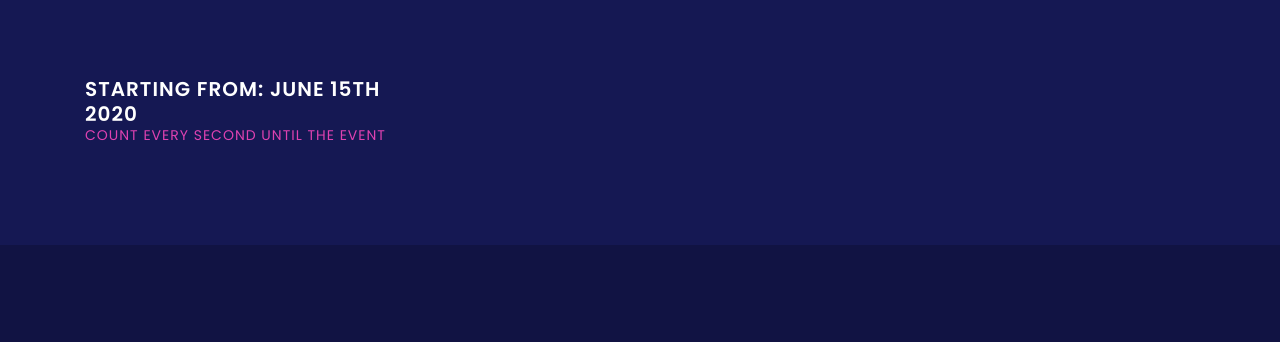
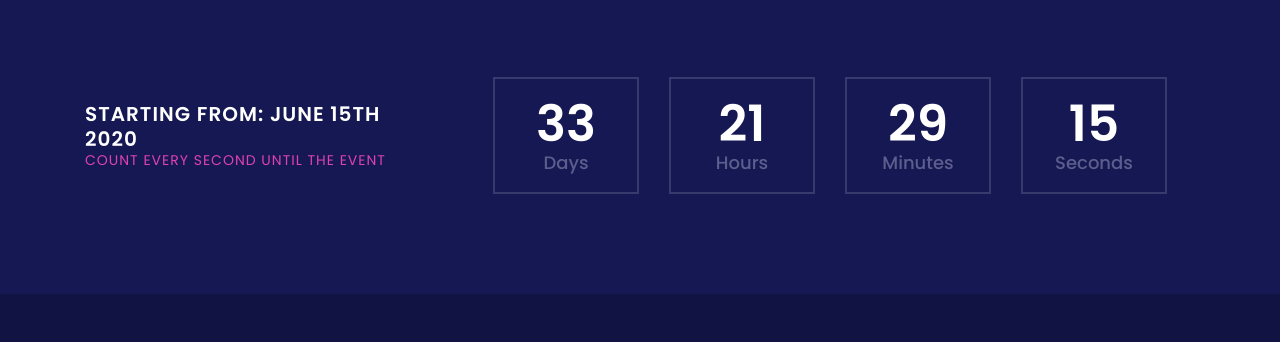
Before and after one commit to tanyagarg2509/ASWI2020.github.io, a plain HTML site: page index.html in a window 1280 px wide. Shown: the part 1488-1830 px from the top of the page. Drawn offline with Linux system fonts and the light colour scheme.

Commit message:
Counter added

```diff
--- a/index.html
+++ b/index.html
@@ -200,12 +200,42 @@
                             <h6>Count Every Second Until the Event</h6>
                         </div>
                     </div>
+                    <script>
+                        // Set the date we're counting down to
+                        var countDownDate = new Date("june 15, 2020 09:30:00").getTime();
 
-                    <!-- <div class="col-12 col-md-9">
+                        // Update the count down every 1 second
+                        var x = setInterval(function() {
+
+                            // Get today's date and time
+                            var now = new Date().getTime();
+
+                            // Find the distance between now and the count down date
+                            var distance = countDownDate - now;
+
+                            // Time calculations for days, hours, minutes and seconds
+                            var days = Math.floor(distance / (1000 * 60 * 60 * 24));
+                            var hours = Math.floor((distance % (1000 * 60 * 60 * 24)) / (1000 * 60 * 60));
+                            var minutes = Math.floor((distance % (1000 * 60 * 60)) / (1000 * 60));
+                            var seconds = Math.floor((distance % (1000 * 60)) / 1000);
+                            //
+                            //
+                            // Output the result in an element with id="demo"
+                            document.getElementById("clock").innerHTML = "<div>" + days + "<span> Days</span></div> <div>" + hours + "<span> Hours</span></div><div>" +
+                                minutes + "<span> Minutes</span></div><div>" + seconds + "<span> Seconds</span></div>";
+
+                            // If the count down is over, write some text
+                            if (distance < 0) {
+                                clearInterval(x);
+                                document.getElementById("clock").innerHTML = "WORKSHOP IS LIVE NOW";
+                            }
+                        }, 1000);
+                    </script>
+                    <div class="col-12 col-md-8">
                         <div class="countdown-timer mb-100 wow fadeInUp" data-wow-delay="300ms">
                             <div id="clock"></div>
                         </div>
-                    </div> -->
+                    </div>
                 </div>
             </div>
         </div>
--- a/js/default-assets/active.js
+++ b/js/default-assets/active.js
@@ -224,11 +224,11 @@
     // ****************************
     // :: 13.0 Countdown Active Code
     // ****************************
-    if ($.fn.countdown) {
-        $("#clock").countdown("2020/06/15", function(event) {
-            $(this).html(event.strftime("<div>%m<span>Months</span></div> <div>%D <span>Days</span></div> <div>%H <span>Hours</span></div> <div>%M <span>Minutes</span></div> <div>%S <span>Seconds</span></div>"));
-        });
-    }
+    // if ($.fn.countdown) {
+    //     $("#clock").countdown("2020/06/15", function(event) {
+    //         $(this).html(event.strftime("<div>%m<span>Months</span></div> <div>%D <span>Days</span></div> <div>%H <span>Hours</span></div> <div>%M <span>Minutes</span></div> <div>%S <span>Seconds</span></div>"));
+    //     });
+    // }
 
     // ****************************
     // :: 13.0 Scrollup Active Code
--- a/style.css
+++ b/style.css
@@ -1823,7 +1823,7 @@ input:required {
 }
 
 .about-us-countdown-area .countdown-up-area .countdown-timer #clock div {
-    font-size: 62px;
+    font-size: 50px;
     font-weight: 600;
     padding: 20px 5px;
     width: 20%;
```
Also changed, not shown: Organisers.html (+1 -1 lines), organizers/Amandeep.jpeg (added), organizers/Amandeep.jpg (deleted).
